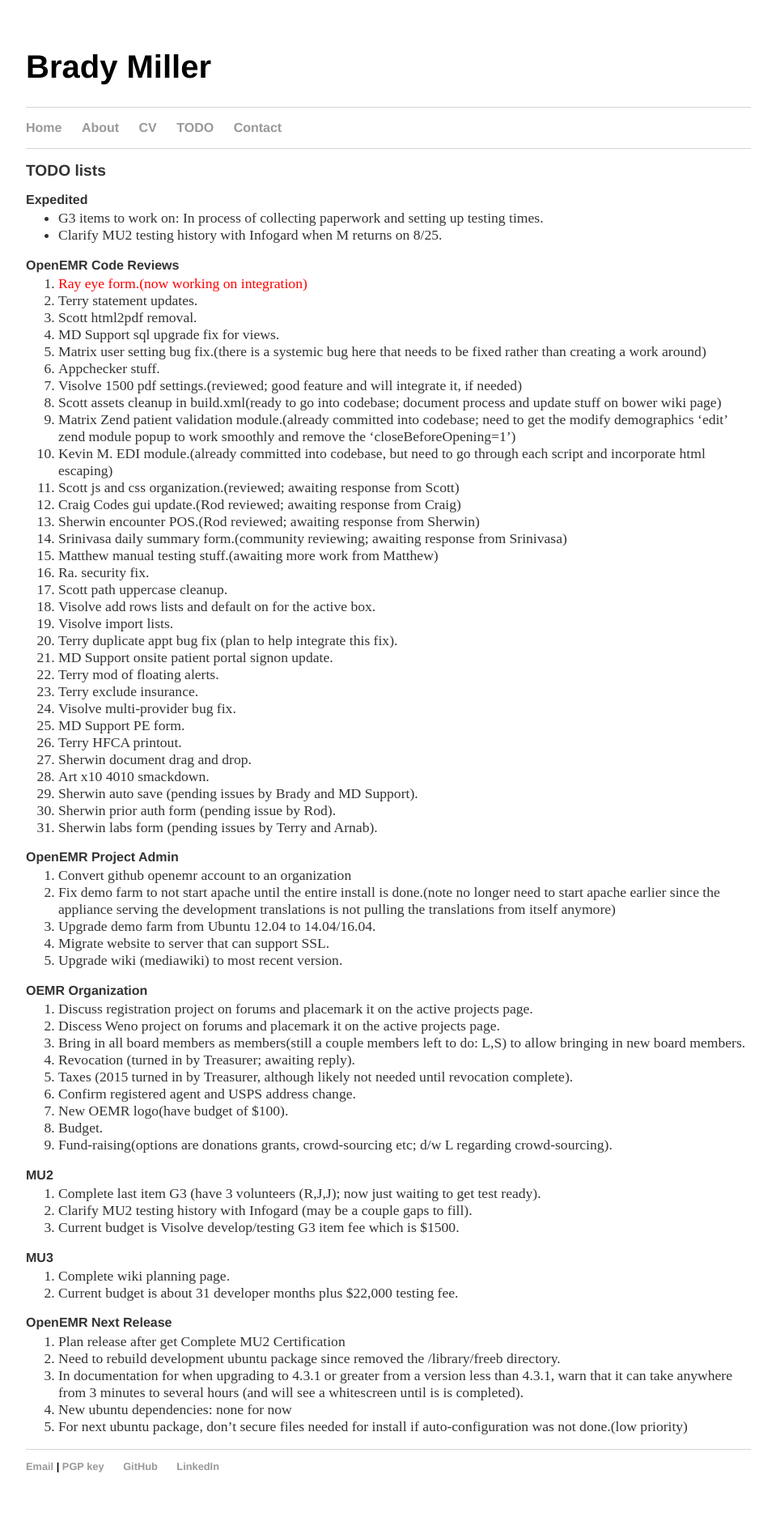
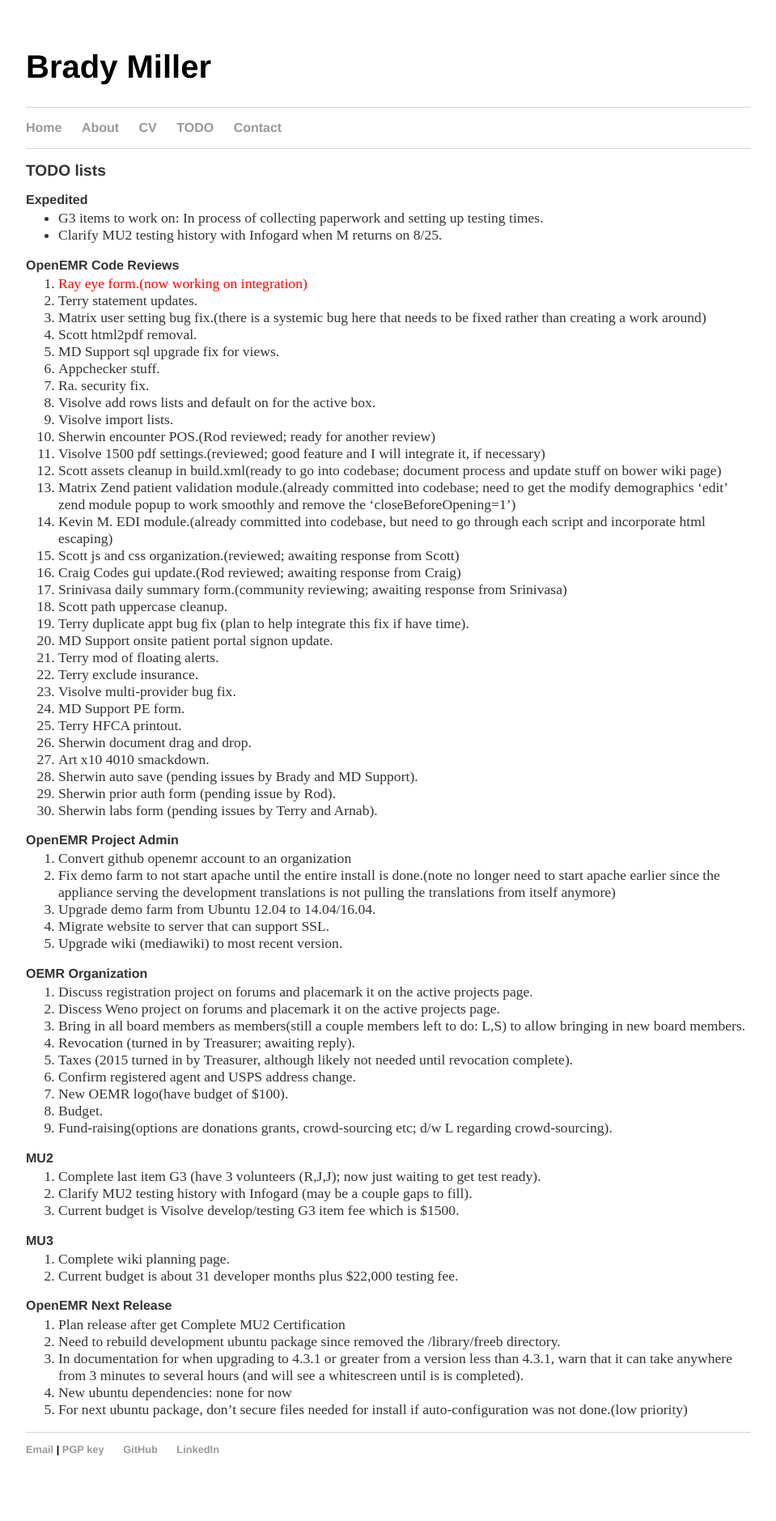
Before and after one commit to bradymiller/bradymiller.github.io, a Jekyll site: the page built from todo/index.md, in a window 1280 px wide. Shown: the whole page at 81% size, without its empty margins (160-1119 px from the left). Built offline with Jekyll 4.4.1, drawn with Linux system fonts in a browser that asks for light colours; after the commit the page ends 1858 px from its top, so only the background shows below that.

Commit message:
Update todo list

```diff
--- a/todo/index.md
+++ b/todo/index.md
@@ -10,24 +10,23 @@
 ### OpenEMR Code Reviews
 1. <span style="color: red">Ray eye form.(now working on integration)</span>
 1. Terry statement updates.
+1. Matrix user setting bug fix.(there is a systemic bug here that needs to be fixed rather than creating a work around)
 1. Scott html2pdf removal.
 1. MD Support sql upgrade fix for views.
-1. Matrix user setting bug fix.(there is a systemic bug here that needs to be fixed rather than creating a work around)
 1. Appchecker stuff.
-1. Visolve 1500 pdf settings.(reviewed; good feature and will integrate it, if needed)
+1. Ra. security fix.
+1. Visolve add rows lists and default on for the active box.
+1. Visolve import lists.
+1. Sherwin encounter POS.(Rod reviewed; ready for another review)
+1. Visolve 1500 pdf settings.(reviewed; good feature and I will integrate it, if necessary)
 1. Scott assets cleanup in build.xml(ready to go into codebase; document process and update stuff on bower wiki page)
 1. Matrix Zend patient validation module.(already committed into codebase; need to get the modify demographics 'edit' zend module popup to work smoothly and remove the 'closeBeforeOpening=1')
 1. Kevin M. EDI module.(already committed into codebase, but need to go through each script and incorporate html escaping)
 1. Scott js and css organization.(reviewed; awaiting response from Scott)
 1. Craig Codes gui update.(Rod reviewed; awaiting response from Craig)
-1. Sherwin encounter POS.(Rod reviewed; awaiting response from Sherwin)
 1. Srinivasa daily summary form.(community reviewing; awaiting response from Srinivasa)
-1. Matthew manual testing stuff.(awaiting more work from Matthew)
-1. Ra. security fix.
 1. Scott path uppercase cleanup.
-1. Visolve add rows lists and default on for the active box.
-1. Visolve import lists.
-1. Terry duplicate appt bug fix (plan to help integrate this fix).
+1. Terry duplicate appt bug fix (plan to help integrate this fix if have time).
 1. MD Support onsite patient portal signon update.
 1. Terry mod of floating alerts.
 1. Terry exclude insurance.
```
